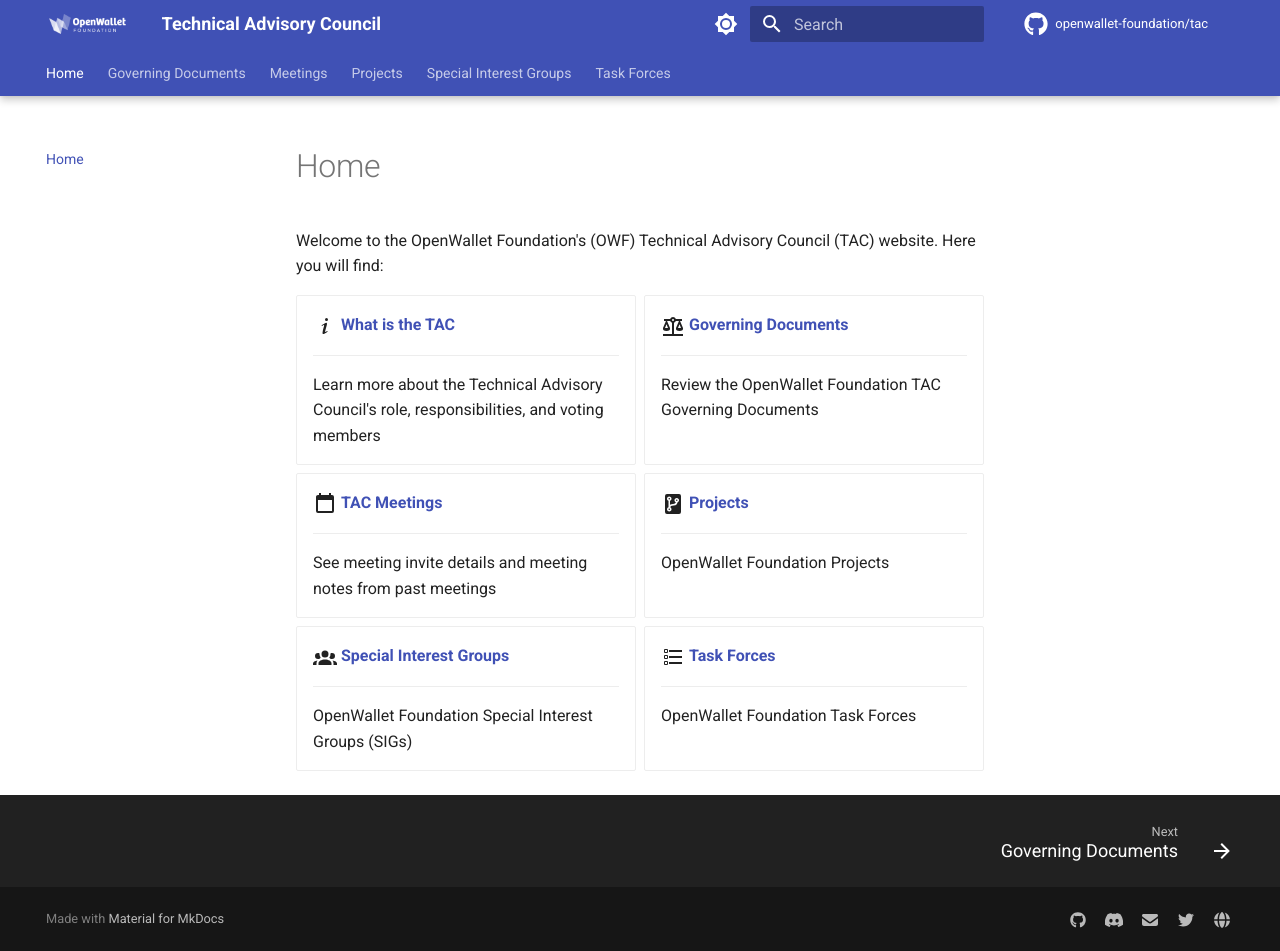
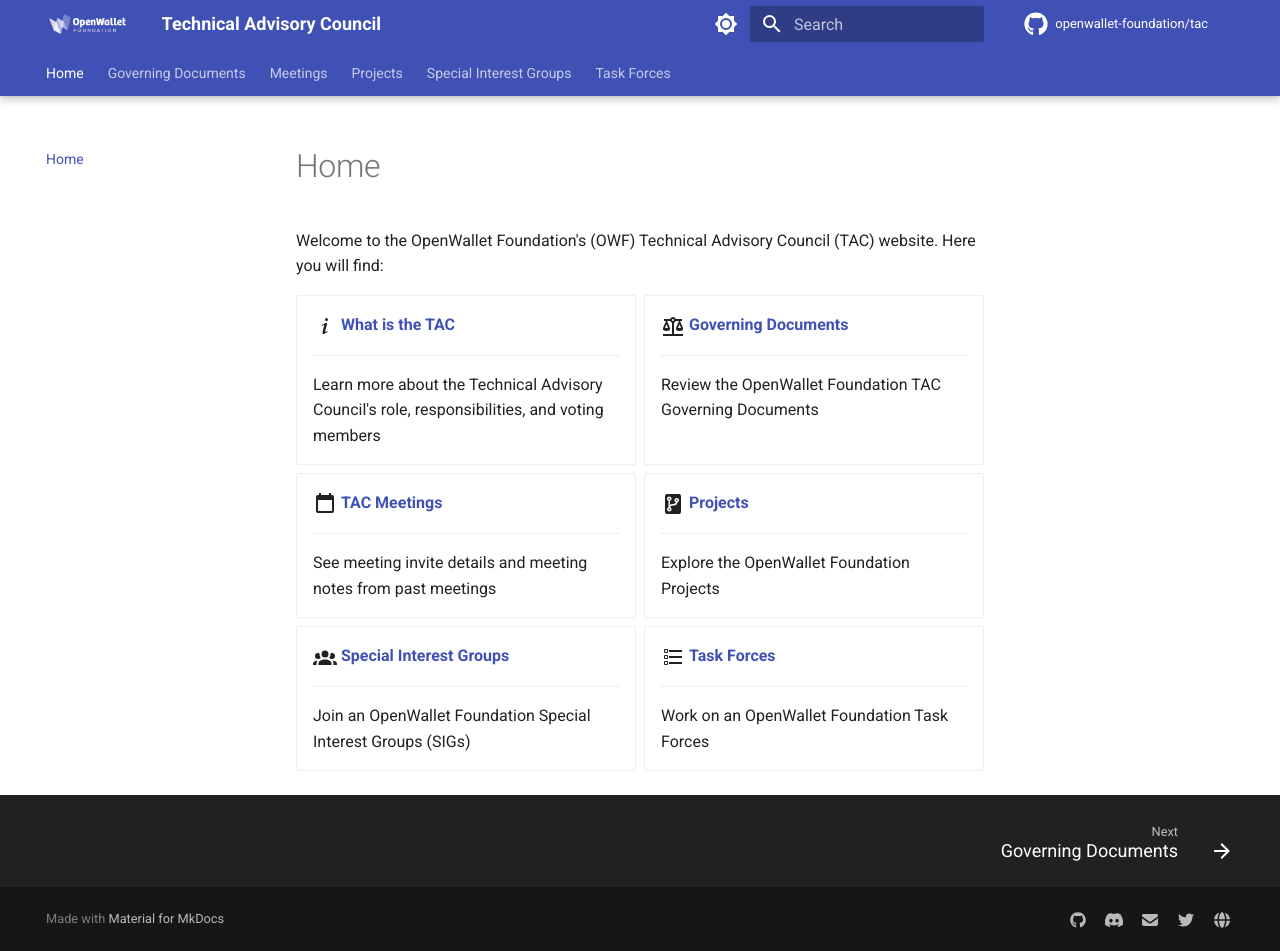
Before and after one commit to openwallet-foundation/tac, an MkDocs documentation site: the page built from docs/index.md, in a window 1280 px wide and 951 px high. Built offline with MkDocs 1.6.1 and Material for MkDocs 9.7.7, drawn with Linux system fonts in a browser that asks for light colours; comment, search, counter and statistics services are not loaded.

Commit message:
Clean up documentation site
Signed-off-by: Tracy Kuhrt <tracy.a.kuhrt@accenture.com>

```diff
--- a/docs/index.md
+++ b/docs/index.md
@@ -26,18 +26,18 @@
 
     ---
 
-    OpenWallet Foundation Projects
+    Explore the OpenWallet Foundation Projects
 
 -   :material-account-group:{ .lg .middle} __[Special Interest Groups](SIGs/index.md)__
 
     ---
 
-    OpenWallet Foundation Special Interest Groups (SIGs)
+    Join an OpenWallet Foundation Special Interest Groups (SIGs)
 
 -   :material-format-list-checkbox:{ .lg .middle} __[Task Forces](task-forces/index.md)__
 
     ---
 
-    OpenWallet Foundation Task Forces
+    Work on an OpenWallet Foundation Task Forces
 
 </div>
--- a/mkdocs.yml
+++ b/mkdocs.yml
@@ -86,7 +86,7 @@
   - Home: index.md
   - Governing Documents: governance/index.md
   - Meetings:
-    - Introduction: meetings/index.md
+    - Meeting Details: meetings/index.md
     - 2023-07-12: meetings/2023-07-12.md
     - 2023-06-28: meetings/2023-06-28.md
     - 2023-06-14: meetings/2023-06-14.md
@@ -99,9 +99,9 @@
     - 2023-03-08: meetings/2023-03-08.md
   - Projects: projects.md
   - Special Interest Groups:
-    - Introduction: SIGs/index.md
+    - SIGs: SIGs/index.md
     - Architecture: SIGs/architecture.md
     - Credential Format Comparison: SIGs/credential-format-comparison.md
   - Task Forces:
-    - Introduction: task-forces/index.md
+    - Task Forces: task-forces/index.md
     - OID4VC Due Diligence: task-forces/OID4VC-due-diligence.md
```
